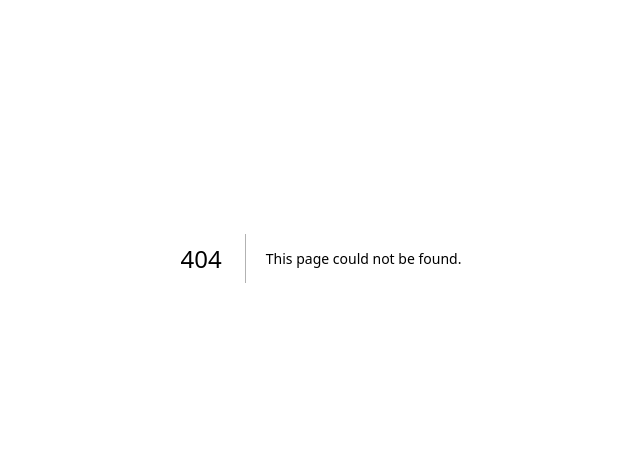
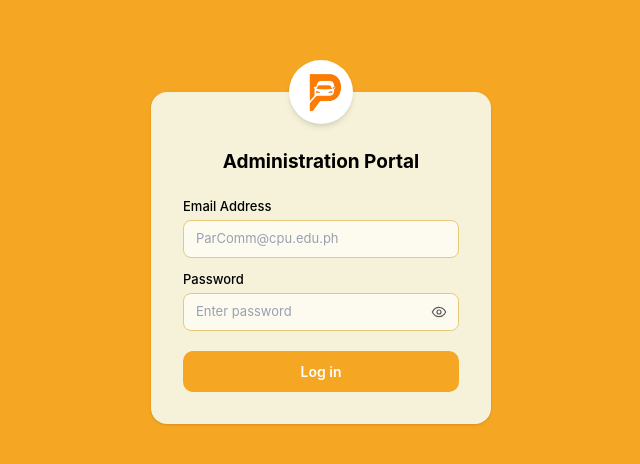
Before and after one commit to Jasehhh/ParComm, a Next.js app: page /login-page in a window 1280 px wide. Before the commit this address had no page. Shown: the part 142-606 px from the top of the page, without its empty margins (319-959 px from the left). Built offline with nearby package versions, Linux system fonts and the light colour scheme; no server answers.

Commit message:
added grow animation on the loading page and made a login-page folder

```diff
--- a/src/app/globals.css
+++ b/src/app/globals.css
@@ -38,3 +38,22 @@ body {
   height: 100% !important;
   object-fit: cover;
 }
+
+@keyframes grow-logo {
+  0% {
+    transform: scale(0.8);
+    opacity: 0.7;
+  }
+  60% {
+    transform: scale(1.08);
+    opacity: 1;
+  }
+  100% {
+    transform: scale(1);
+    opacity: 1;
+  }
+}
+
+.animate-grow-logo {
+  animation: grow-logo 1.5s ease-out both;
+}
--- a/src/app/auth/admin/login/page.tsx
+++ b/src/app/login-page/page.tsx
@@ -5,7 +5,7 @@ import { useRouter } from "next/navigation";
 import Image from "next/image";
 import { attemptLogin } from "@/lib/authResult";
 
-export default function AdminLoginPage() {
+export default function DashboardLoginPage() {
   const [email, setEmail] = useState("");
   const [password, setPassword] = useState("");
   const [showPassword, setShowPassword] = useState(false);
--- a/src/app/page.tsx
+++ b/src/app/page.tsx
@@ -9,14 +9,14 @@ export default function FlashScreen() {
 
   useEffect(() => {
     const timer = setTimeout(() => {
-      router.push("/user");
-    }, 2000);
+      router.push("/login-page");
+    }, 3000);
 
     return () => clearTimeout(timer);
   }, [router]);
 
   return (
-    <div className="min-h-screen w-full bg-[#F6F2D9] font-sans flex flex-col items-center justify-center gap-2">
+    <div className="min-h-screen w-full bg-[#F6F2D9] font-sans flex flex-col items-center justify-center gap-2 transition animate-grow-logo">
       <Image
         src="/parcomm-logo-full.png"
         alt="ParComm"
```
